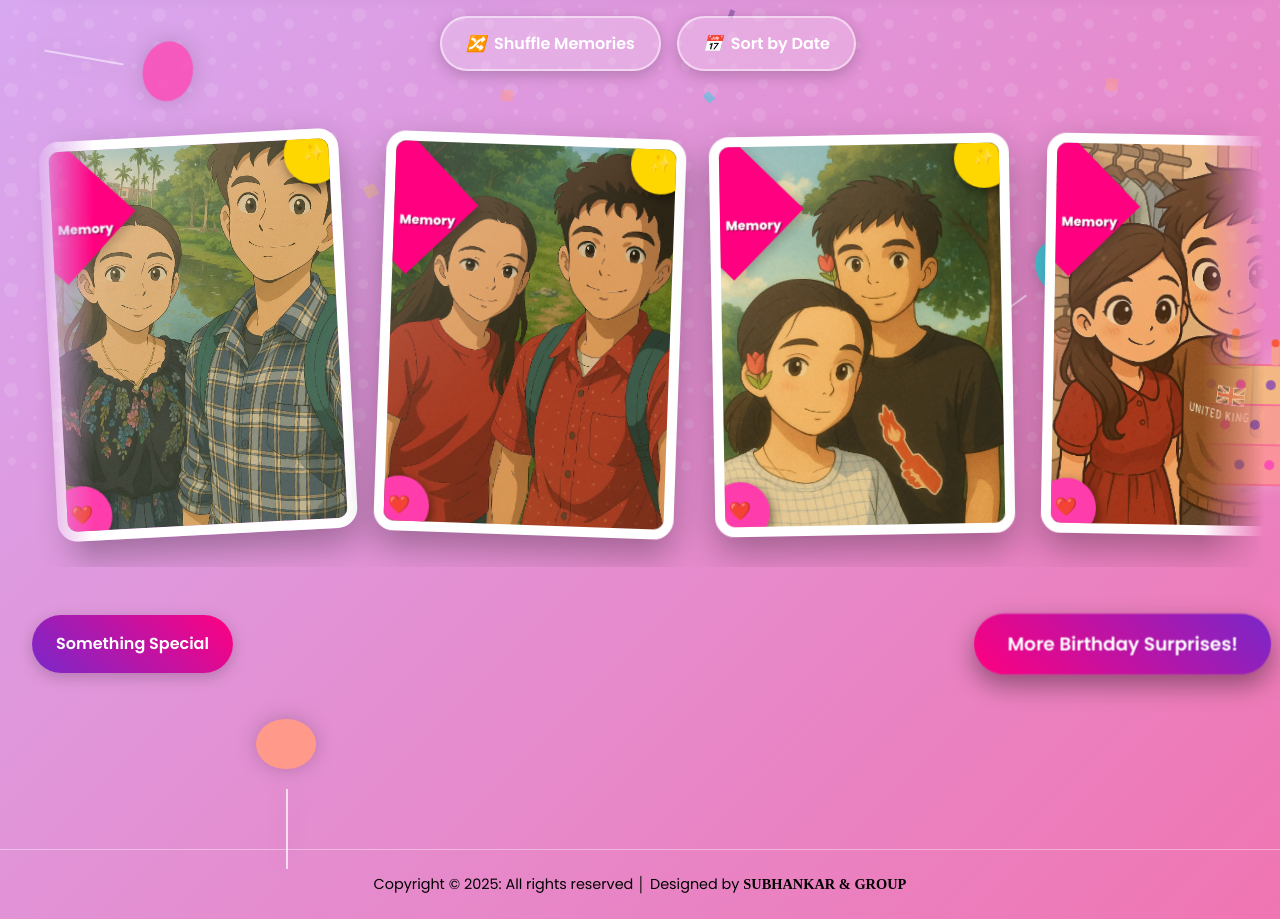
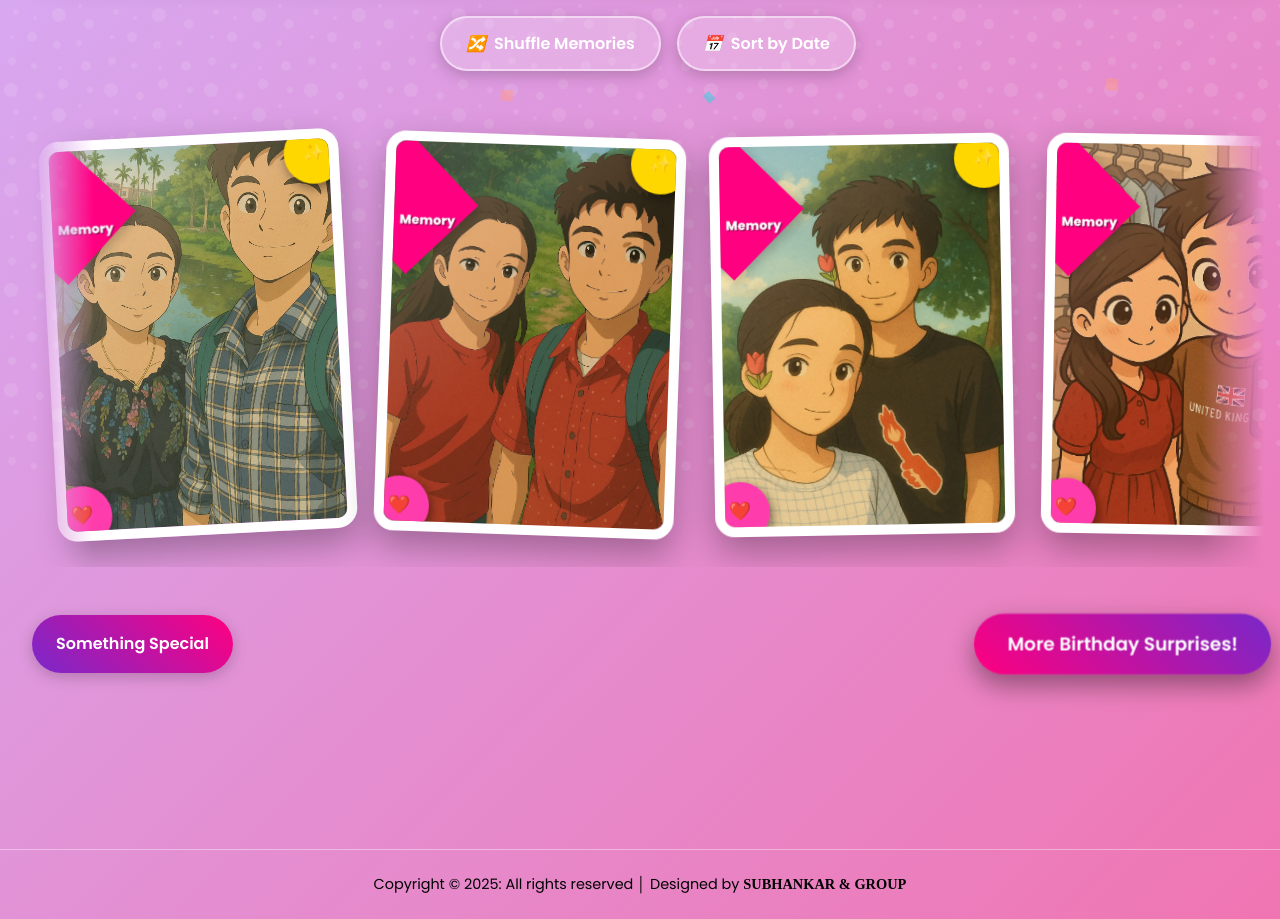
Before and after one commit to subhankar2407/xoxo, a plain HTML site: page index.html in a window 1280 px wide. Shown: the part 321-1240 px from the top of the page. Drawn offline with Linux system fonts and the light colour scheme.

Commit message:
Update index.html

```diff
--- a/index.html
+++ b/index.html
@@ -790,62 +790,6 @@
         </div>
     </div>
 
-    <!-- Birthday cake -->
-    <div class="birthday-cake">
-        <svg viewBox="0 0 200 200" xmlns="http://www.w3.org/2000/svg">
-            <!-- Cake base -->
-            <rect x="40" y="120" width="120" height="40" rx="5" fill="#FF9A8B" stroke="#FF6A88" stroke-width="2" />
-            <rect x="30" y="80" width="140" height="40" rx="5" fill="#FBAB7E" stroke="#FF6A88" stroke-width="2" />
-            <rect x="20" y="40" width="160" height="40" rx="5" fill="#F7CE68" stroke="#FF6A88" stroke-width="2" />
-
-            <!-- Candles -->
-            <rect x="60" y="20" width="8" height="20" rx="2" fill="#FBAB7E" />
-            <circle cx="64" cy="18" r="4" fill="#FF4500" />
-            <rect x="100" y="10" width="8" height="30" rx="2" fill="#FBAB7E" />
-            <circle cx="104" cy="8" r="4" fill="#FF4500" />
-            <rect x="140" y="20" width="8" height="20" rx="2" fill="#FBAB7E" />
-            <circle cx="144" cy="18" r="4" fill="#FF4500" />
-
-            <!-- Decorations -->
-            <circle cx="50" cy="60" r="5" fill="#FF3CAC" />
-            <circle cx="80" cy="60" r="5" fill="#784BA0" />
-            <circle cx="110" cy="60" r="5" fill="#FF3CAC" />
-            <circle cx="140" cy="60" r="5" fill="#784BA0" />
-            <circle cx="170" cy="60" r="5" fill="#FF3CAC" />
-
-            <circle cx="65" cy="100" r="5" fill="#784BA0" />
-            <circle cx="95" cy="100" r="5" fill="#FF3CAC" />
-            <circle cx="125" cy="100" r="5" fill="#784BA0" />
-            <circle cx="155" cy="100" r="5" fill="#FF3CAC" />
-
-            <circle cx="80" cy="140" r="5" fill="#FF3CAC" />
-            <circle cx="110" cy="140" r="5" fill="#784BA0" />
-            <circle cx="140" cy="140" r="5" fill="#FF3CAC" />
-        </svg>
-    </div>
-
-    <!-- Balloons -->
-    <div class="balloon" style="left: 10%; animation-duration: 18s;">
-        <svg viewBox="0 0 60 70" xmlns="http://www.w3.org/2000/svg">
-            <path
-                d="M30 50 C46.5685 50 60 38.8071 60 25 C60 11.1929 46.5685 0 30 0 C13.4315 0 0 11.1929 0 25 C0 38.8071 13.4315 50 30 50 Z"
-                fill="#FF3CAC" />
-        </svg>
-    </div>
-    <div class="balloon" style="left: 80%; animation-duration: 20s; animation-delay: 2s;">
-        <svg viewBox="0 0 60 70" xmlns="http://www.w3.org/2000/svg">
-            <path
-                d="M30 50 C46.5685 50 60 38.8071 60 25 C60 11.1929 46.5685 0 30 0 C13.4315 0 0 11.1929 0 25 C0 38.8071 13.4315 50 30 50 Z"
-                fill="#2CD3E1" />
-        </svg>
-    </div>
-    <div class="balloon" style="left: 20%; top: 30%; animation-duration: 25s; animation-delay: 5s;">
-        <svg viewBox="0 0 60 70" xmlns="http://www.w3.org/2000/svg">
-            <path
-                d="M30 50 C46.5685 50 60 38.8071 60 25 C60 11.1929 46.5685 0 30 0 C13.4315 0 0 11.1929 0 25 C0 38.8071 13.4315 50 30 50 Z"
-                fill="#FF9A8B" />
-        </svg>
-    </div>
 
     <!-- Cake bubbles -->
     <div class="cake-bubbles" id="cake-bubbles"></div>
@@ -965,7 +909,7 @@
             const confettiContainer = document.getElementById('confetti-container');
             const confettiColors = ['#FF3CAC', '#784BA0', '#2CD3E1', '#FBAB7E', '#FF9A8B', '#F7CE68'];
 
-            for (let i = 0; i < 30; i++) {
+            for (let i = 0; i < 20; i++) {
                 const confetti = document.createElement('div');
                 confetti.className = 'confetti';
                 confetti.style.left = Math.random() * 100 + 'vw';
```
